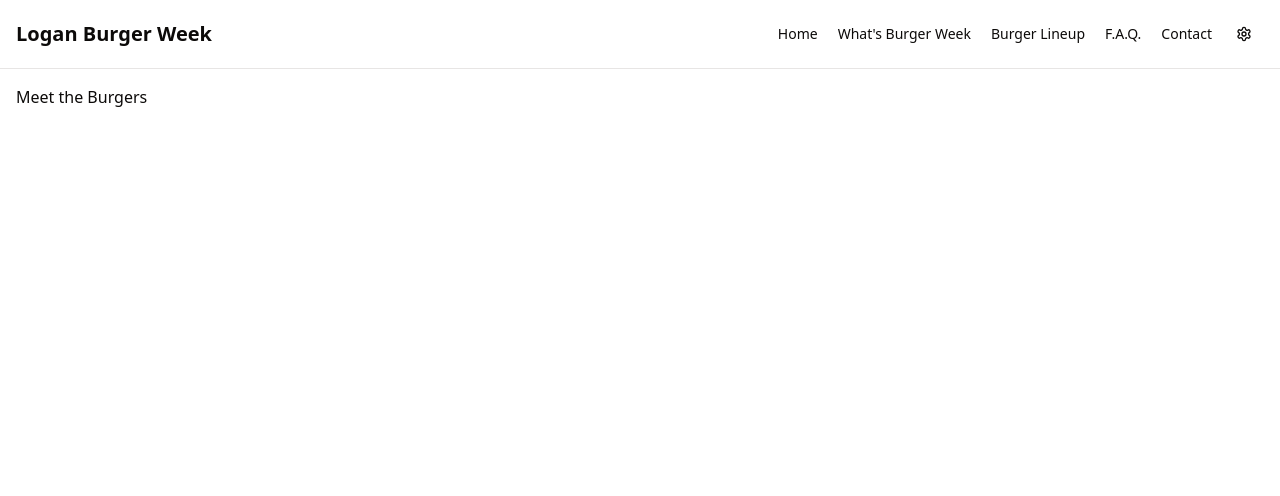
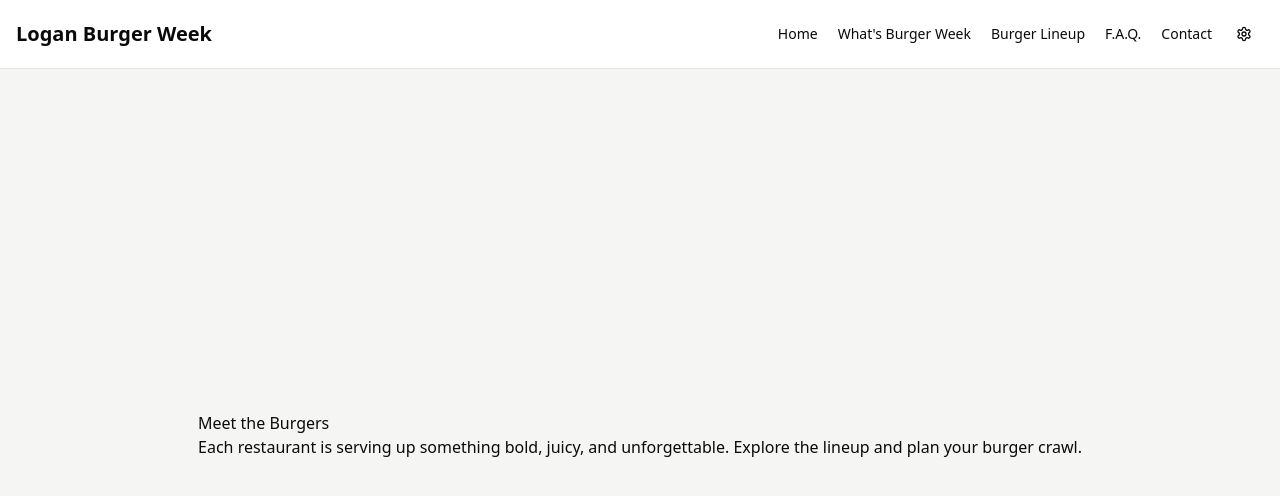
Before and after one commit to lrfalslev/logan-burger-week, a SvelteKit app: page /burgers in a window 1280 px wide. Shown: the top 496 px of the page. Built offline with nearby package versions, Linux system fonts and the light colour scheme.

Commit message:
landing page

```diff
--- a/src/lib/components/navbar/MobileNav.svelte
+++ b/src/lib/components/navbar/MobileNav.svelte
@@ -16,7 +16,9 @@
 
     <nav class="flex flex-col gap-2 p-2 pt-12">
         {#each navLinks as { title, href }}
-            <a {href} class={buttonVariants({ variant: "outline" })}>{title}</a>
+          <Sheet.Close class={buttonVariants({ variant: "outline" })} onclick={() => { window.location.href = href; }}>
+            {title}
+          </Sheet.Close>
         {/each}
     </nav>
 
--- a/src/routes/+layout.svelte
+++ b/src/routes/+layout.svelte
@@ -12,9 +12,10 @@
 </svelte:head>
 
 <ModeWatcher />
-<div class="min-h-screen">
+
+<div class="flex flex-col h-screen">
     <Navbar />
-    <main class="p-4">
+    <main class="flex flex-1 items-center justify-center overflow-y-auto bg-secondary">
         {@render children()}
     </main>
 </div>
--- a/src/routes/+page.svelte
+++ b/src/routes/+page.svelte
@@ -1,5 +1,28 @@
-<script>
-</script>
+<section class="flex h-full w-full md:w-2/3">
 
-<h1>Welcome to SvelteKit</h1>
-<p>Visit <a href="https://svelte.dev/docs/kit">svelte.dev/docs/kit</a> to read the documentation</p>
+    <div class="w-1/3 h-full overflow-y-hidden">
+        <img
+            src="/burger.png"
+            alt="Delicious burger"
+            class="h-full object-cover object-right"
+        />
+    </div>
+
+    <div class="w-2/3 h-full flex items-center justify-center pr-2 text-center">
+        <div>
+            <h1 class="text-2xl md:text-6xl font-extrabold mb-2">
+                Logan Burger Week!
+            </h1>
+            <p class="text-xl md:text-3xl font-semibold text-yellow-500 mb-8">
+                July 7-13, 2025
+            </p>
+            <h1 class="text-xl md:text-4xl font-bold mb-4">
+                One Week. Endless Burgers.
+            </h1>
+            <p class="text-lg md:text-2xl max-w-xl mx-auto">
+                10 restaurants. 10 exclusive creations.
+                7 days of flavor-packed fun in the heart of Logan.
+            </p>
+        </div>
+    </div>
+</section>
--- a/src/routes/burgers/+page.svelte
+++ b/src/routes/burgers/+page.svelte
@@ -1 +1,7 @@
-Meet the Burgers
+
+<div>
+    <h1>Meet the Burgers</h1>
+    <p>
+        Each restaurant is serving up something bold, juicy, and unforgettable. Explore the lineup and plan your burger crawl.
+    </p>
+</div>
```
Also changed, not shown: 1 other file (tests, documents, lock files or other folders).
